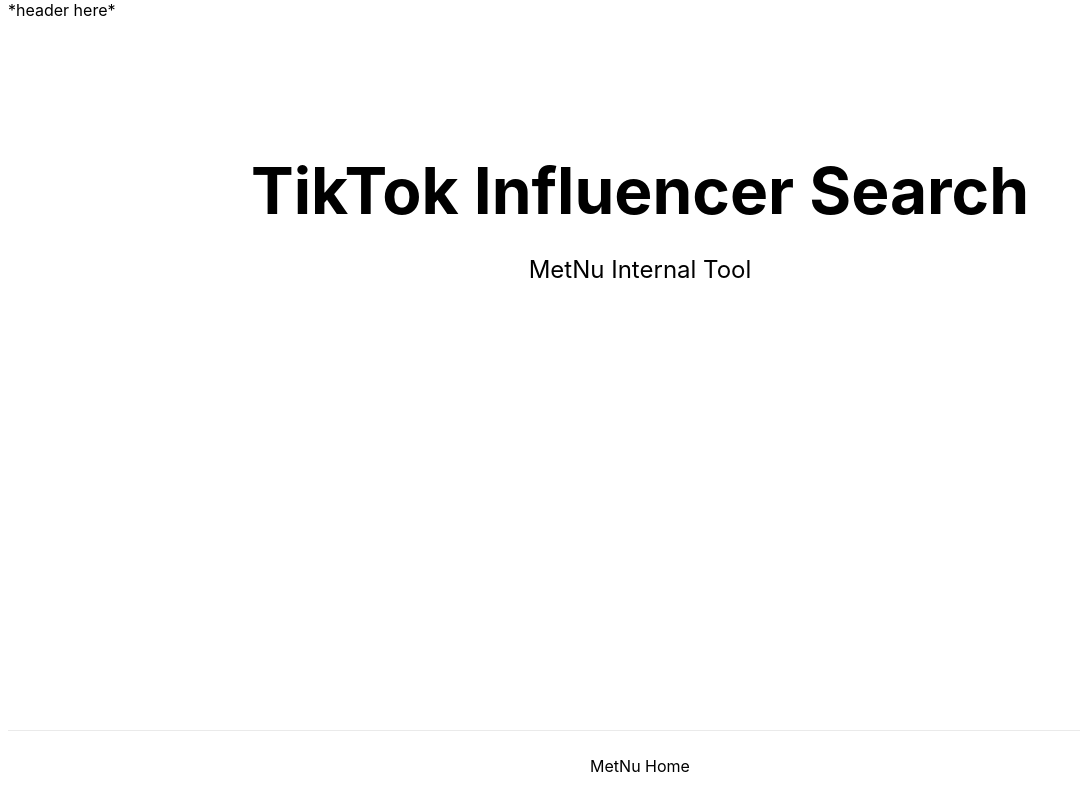
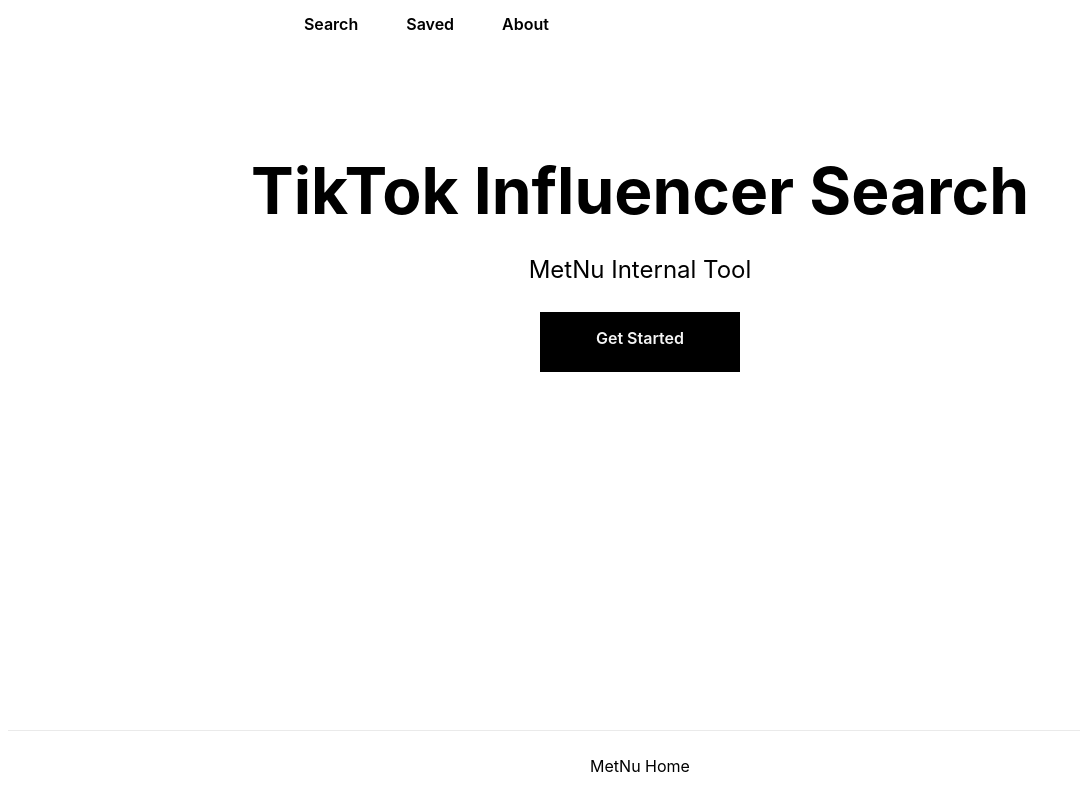
Before and after one commit to MetaNutrition/influencer-search, a Next.js app: page / in a window 1280 px wide. Shown: the whole page, without its empty margins (0-1080 px from the left). Built offline with nearby package versions, Linux system fonts and the light colour scheme.

Commit message:
draft simple style for homepage

```diff
--- a/pages/index.js
+++ b/pages/index.js
@@ -12,7 +12,17 @@
       </Head>
 
       <header className={styles.header}>
-        *header here*
+        <ul>
+          <li>
+            Search
+          </li>
+          <li>
+            Saved
+          </li>
+          <li>
+            About
+          </li>
+        </ul>
       </header>
 
       <main className={styles.main}>
@@ -21,9 +31,11 @@
           TikTok Influencer Search
         </h1>
 
-        <p className={styles.description}>
+        <p className={styles.subtitle}>
           MetNu Internal Tool
         </p>
+
+        <p className={styles.startBox}>Get Started</p>
 
       </main>
 
--- a/styles/Home.module.css
+++ b/styles/Home.module.css
@@ -11,18 +11,46 @@
 .main {
   padding: 2rem 0;
   flex: 1;
-  /* display: flex; */
   flex-direction: column;
   justify-content: center;
   align-items: center;
 }
 
 .header {
-  width: 100%;
+  width: 70%;
   height: 90px;
   display: flex;
-  flex-direction: row; /* might not need this */
+  justify-content: center;
   margin-bottom: 2rem;
+}
+
+.header ul {
+  list-style-type: none;
+  margin: 0;
+  padding: 0;
+  overflow: hidden;
+  background-color: transparent;
+}
+
+.header li {
+  float: left;
+  padding-right: 3rem;
+  cursor: pointer;
+  line-height: 3rem;
+  font-weight: 600;
+}
+
+.startBox {
+  margin: auto;
+  padding: 1rem;
+  text-align: center;
+  display: block;
+  width: 200px;
+  height: 60px;
+  font-weight: 600;
+  color: whitesmoke;
+  background-color: black;
+  cursor: pointer;
 }
 
 .footer {
@@ -48,66 +76,13 @@
 }
 
 .title,
-.description {
+.subtitle {
   text-align: center;
 }
 
-.description {
+.subtitle {
   line-height: 1.5;
   font-size: 1.5rem;
-}
-
-.code {
-  background: #fafafa;
-  border-radius: 5px;
-  padding: 0.75rem;
-  font-size: 1.1rem;
-  font-family: Menlo, Monaco, Lucida Console, Liberation Mono, DejaVu Sans Mono,
-    Bitstream Vera Sans Mono, Courier New, monospace;
-}
-
-.grid {
-  display: flex;
-  align-items: center;
-  justify-content: center;
-  flex-wrap: wrap;
-  max-width: 800px;
-  margin-top: 3rem;
-}
-
-.card {
-  margin: 1rem;
-  padding: 1.5rem;
-  text-align: left;
-  color: inherit;
-  text-decoration: none;
-  border: 1px solid #eaeaea;
-  border-radius: 10px;
-  transition: color 0.15s ease, border-color 0.15s ease;
-  width: 45%;
-}
-
-.card:hover,
-.card:focus,
-.card:active {
-  color: #0070f3;
-  border-color: #0070f3;
-}
-
-.card h2 {
-  margin: 0 0 1rem 0;
-  font-size: 1.5rem;
-}
-
-.card p {
-  margin: 0;
-  font-size: 1.25rem;
-  line-height: 1.5;
-}
-
-.logo {
-  height: 1em;
-  margin-left: 0.5rem;
 }
 
 @media (max-width: 600px) {
```
